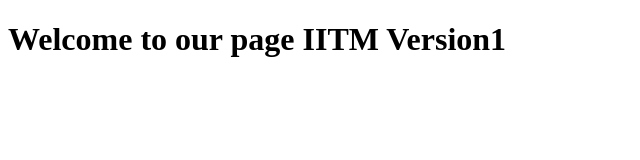
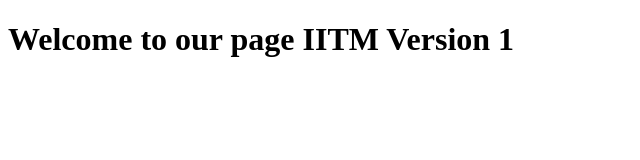
Before and after one commit to hemendra1/IITM, a plain HTML site: page index.html in a window 1280 px wide. Shown: the full height of the page, 0-640 px from the left. Drawn offline with Linux system fonts and the light colour scheme.

Commit message:
Update index.html

```diff
--- a/index.html
+++ b/index.html
@@ -7,7 +7,7 @@
   </head>
   <body>
     <h1>
-      Welcome to our page IITM Version1
+      Welcome to our page IITM Version 1
     </h1>
   </body>
 </html>
```
